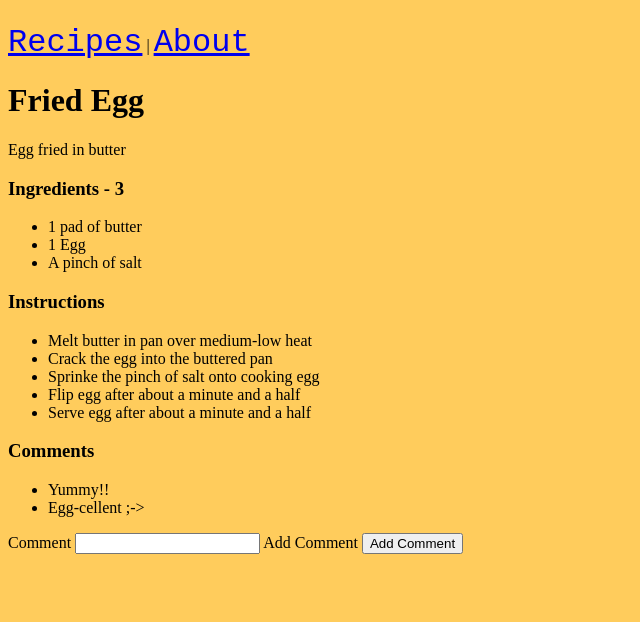
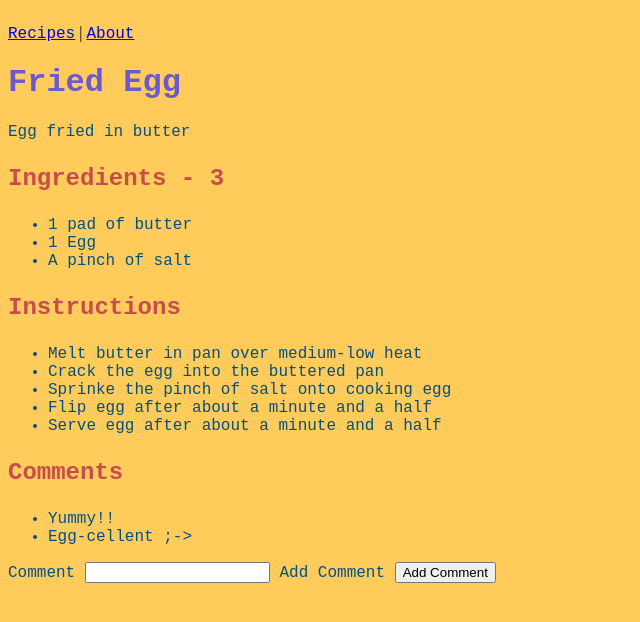
Before and after one commit to ARBUCHELI/FLASK-COOKING-APP-FOR-EXPERIMENTS, a Flask app: page /recipe/1 in a window 1280 px wide. Shown: the top 622 px of the page, without its empty margins (0-640 px from the left). Run offline with Flask 3, Linux system fonts and the light colour scheme.

Commit message:
adding style to the app

```diff
--- a/templates/base.html
+++ b/templates/base.html
@@ -3,10 +3,10 @@
   <body>
     <div>
       <!-- Replace URL string with url_for -->
-      <a href="{{ url_for('index')}}" style="font-family: Courier New; font-size: 2em;">Recipes</a>
+      <a href="{{ url_for('index')}}" style="font-family: Courier New; font-size: 1em;">Recipes</a>
       |
       <!-- Replace URL string with url_for -->
-      <a href="{{ url_for('about')}}" style="font-family: Courier New; font-size: 2em;">About</a>
+      <a href="{{ url_for('about')}}" style="font-family: Courier New; font-size: 1em;">About</a>
     </div>
     {% block content %}
     {% endblock %}
--- a/templates/recipe.html
+++ b/templates/recipe.html
@@ -1,34 +1,34 @@
 {% extends "base.html" %}
 {% block content %}
-  <h1>{{ template_recipe | title }}</h1>
+  <h1 style="font-family: Courier New; font-size: 2em; font-weight: bold; color: #6A5ACD;">{{ template_recipe | title }}</h1>
 
   {% if template_description %}
-    <p>{{ template_description }}</p>
+    <p style="font-family: Courier New; font-size: 1em; color: #034f84;">{{ template_description }}</p>
   {%else%}
     <p>A {{ template_recipe }} recipe.</p>
   {% endif %}
 
-  <h3>Ingredients - {{ template_ingredients | length}}</h3>
-  <ul>
+  <h3 style="font-family: Courier New; font-size: 1.5em; color: #c94c4c; font-weight: bold;">Ingredients - {{ template_ingredients | length}}</h3>
+  <ul style="font-family: Courier New; font-size: 1em; color: #034f84;">
   {% for ingredient in template_ingredients %}
     <li>{{ ingredient }}</li>
   {% endfor %}
   </ul>
 
-  <h3>Instructions</h3>
-  <ul>
+  <h3 style="font-family: Courier New; font-size: 1.5em; color: #c94c4c; font-weight: bold;">Instructions</h3>
+  <ul style="font-family: Courier New; font-size: 1em; color: #034f84;">
   {% for key, instruction in template_instructions|dictsort %}
     <li>{{ instruction }}</li>
   {% endfor %}
   </ul>
 
-  <h3>Comments</h3>
-  <ul>
+  <h3 style="font-family: Courier New; font-size: 1.5em; color: #c94c4c; font-weight: bold;">Comments</h3>
+  <ul style="font-family: Courier New; font-size: 1em; color: #034f84;">
   {% for comment in template_comments %}
     <li>{{ comment }}</li>
   {% endfor %}
   </ul>
-  <form method="POST">
+  <form method="POST" style="font-family: Courier New; font-size: 1em; color: #034f84;">
     {{ template_form.hidden_tag() }}
     <!-- Insert StringField elements here -->
     {{ template_form.comment.label }}
```
Also changed, not shown: templates/about.html (+22 -4 lines), templates/index.html (+9 -9 lines).
